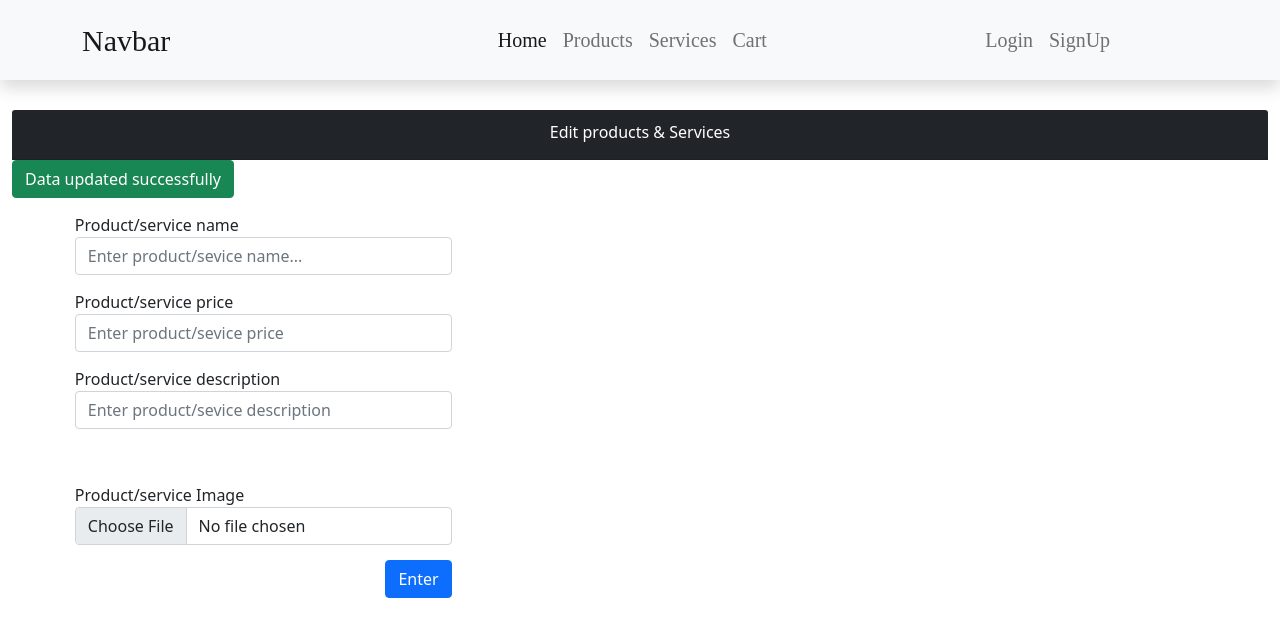
After one commit to plugkevo/pet-ecommerce, a PHP site: page /edit_products_services.php?id=1 in a window 1280 px wide. The commit adds this page. Shown: the top 637 px of the page. Run offline with PHP 8.4, Linux system fonts and the light colour scheme; data that the repository does not hold is empty.

Commit message:
add, update and delete product done

```diff
--- a/connection.php
+++ b/connection.php
@@ -6,7 +6,7 @@ $database="ecommerce";
 
 $conn= mysqli_connect($server, $username, $password, $database);
 if($conn){
-    echo "Database connected successfully";
+    //echo "Database connected successfully";
 }
 else
     echo"Not connected";
--- /dev/null
+++ b/edit_products_services.php
@@ -0,0 +1,159 @@
+<?php
+  include('connection.php');
+
+  $queryrecord = mysqli_query($conn, "SELECT* FROM products_table WHERE no='".$_GET['id']."'");
+  while($fetchrecord = mysqli_fetch_array($queryrecord)){
+    $id= $fetchrecord['no'];
+    $name =$fetchrecord['name'];
+    $price =$fetchrecord['price'];
+    $description =$fetchrecord['description'];
+    $image =$fetchrecord['image'];
+  }
+
+  require_once("process_update_products.php");
+?>
+<!DOCTYPE html>
+<html lang="en">
+
+<head>
+  <meta charset="utf-8">
+  <meta name="viewport" content="width=device-width, initial-scale=1">
+  <title>E-COMMERCE</title>
+  <link href="https://cdn.jsdelivr.net/npm/bootstrap@5.0.2/dist/css/bootstrap.min.css" rel="stylesheet"
+    integrity="sha384-EVSTQN3/azprG1Anm3QDgpJLIm9Nao0Yz1ztcQTwFspd3yD65VohhpuuCOmLASjC" crossorigin="anonymous">
+  <link rel="stylesheet" href="https://cdnjs.cloudflare.com/ajax/libs/font-awesome/6.4.0/css/all.min.css"
+    integrity="sha512-iecdLmaskl7CVkqkXNQ/ZH/XLlvWZOJyj7Yy7tcenmpD1ypASozpmT/E0iPtmFIB46ZmdtAc9eNBvH0H/ZpiBw=="
+    crossorigin="anonymous" referrerpolicy="no-referrer" />
+
+  <script src="https://ajax.googleapis.com/ajax/libs/jquery/3.6.4/jquery.min.js"></script>
+  <script src="https://cdn.jsdelivr.net/npm/bootstrap@5.0.2/dist/js/bootstrap.bundle.min.js"
+    integrity="sha384-MrcW6ZMFYlzcLA8Nl+NtUVF0sA7MsXsP1UyJoMp4YLEuNSfAP+JcXn/tWtIaxVXM"
+    crossorigin="anonymous"></script>
+
+
+  <style>
+    body {}
+
+    .navbar {
+      height: 80px;
+      /* Adjust the height as needed */
+      position: sticky;
+      /* Make the navbar sticky */
+      top: 0;
+      /* Stick it to the top of the viewport */
+      z-index: 100;
+      /* Ensure it's above other elements */
+    }
+    .nav {
+      padding-top: 15px;
+      /* Adjust the top padding as needed to vertically center the content */
+      padding-bottom: 15px;
+      /* Adjust the bottom padding as needed to vertically center the content */
+
+    }
+    .navbar-right {
+      margin-left: 20%;
+
+    }
+    .navbar {
+        font-family: 'Times New Roman', Times, serif:
+        }
+
+        nav {
+        font-family: 'Times New Roman', Times, serif;
+        font-size: 20px;
+        }
+        .container-fluid{
+            margin-top: 30px;
+        }
+    .input{
+        margin-left: 5%;
+        width: 30%;
+        margin-top: 15px;
+    }
+  </style>
+</head>
+
+<body>
+  <nav class="navbar navbar-expand-lg navbar-light bg-light shadow">
+    <div class="container">
+      <a class="navbar-brand" href="#" style="font-size: 30px;">Navbar</a>
+      <button class="navbar-toggler" type="button" data-bs-toggle="collapse" data-bs-target="#navbarNavDropdown"
+        aria-controls="navbarNavDropdown" aria-expanded="false" aria-label="Toggle navigation">
+        <span class="navbar-toggler-icon"></span>
+      </button>
+      <div class="collapse navbar-collapse headings" id="navbarNavDropdown">
+        <ul class="navbar-nav" style="margin-left: 30%;">
+          <li class="nav-item">
+            <a class="nav-link active" aria-current="page" href="index.html">Home</a>
+          </li>
+          <li class="nav-item">
+            <a class="nav-link" href="products.html">Products</a>
+          </li>
+          <li class="nav-item">
+            <a class="nav-link" href="services.html">Services</a>
+          </li>
+          <li class="nav-item dropdown">
+            <a class="nav-link" href="cart.html">Cart</a>
+          </li>
+        </ul>
+        <ul class="navbar-nav navbar-right">
+          <li class="nav-item">
+            <a class="nav-link" href="login.html">Login</a>
+          </li>
+          <li class="nav-item">
+            <a class="nav-link" href="signup.html">SignUp</a>
+          </li>
+        </ul>
+      </div>
+    </div>
+  </nav>
+
+    <div class="container-fluid">
+        <div class="row">
+            <div class="col-lg-12">
+                <div class="card-header bg-dark text-white text-center" style="height: 50px; text-align: center;" >
+                    <span class="align-middle" >Edit products & Services </span>
+                </div>
+            </div>
+        </div>
+      <form method="POST" action="edit_products_services.php?id=<?php echo $id ?>">
+      <div class="response">
+          <span class="btn btn-success"><?php echo $response?></span>
+        </div>
+        <div class="input">
+            <label for="name" class="label">Product/service name</label>
+            <input type="text" class="form-control" value="<?php echo $name?>" name="name" placeholder="Enter product/sevice name...">
+        </div>
+        <div class="input">
+            <label for="price" class="label">Product/service price</label>
+            <input type="number" class="form-control"  value="<?php echo $price  ?>" name="price" placeholder="Enter product/sevice price">
+        </div>
+        <div class="input">
+          <label for="description" class="label">Product/service description</label>
+          <input type="text" class="form-control"  value="<?php echo $description ?>" name="description" placeholder="Enter product/sevice description">
+        </div>
+        <div class="input">
+          <img src=" <?php echo $image ?>" alt="">
+        </div>
+        <div class="input">
+            <label for="price" class="label">Product/service Image</label>
+            <input type="file" class="form-control"  value="<?php echo $image ?>" name="image" placeholder="">
+        </div>
+        <div class="input">
+            <button class="btn btn-primary float-end" name="submit">Enter</button>
+        </div>
+      </form>
+    </div>
+
+
+  <script src="https://cdn.jsdelivr.net/npm/@popperjs/core@2.9.2/dist/umd/popper.min.js"
+    integrity="sha384-IQsoLXl5PILFhosVNubq5LC7Qb9DXgDA9i+tQ8Zj3iwWAwPtgFTxbJ8NT4GN1R8p"
+    crossorigin="anonymous"></script>
+  <script src="https://cdn.jsdelivr.net/npm/bootstrap@5.0.2/dist/js/bootstrap.min.js"
+    integrity="sha384-cVKIPhGWiC2Al4u+LWgxfKTRIcfu0JTxR+EQDz/bgldoEyl4H0zUF0QKbrJ0EcQF"
+    crossorigin="anonymous"></script>
+
+</body>
+
+</html>
--- /dev/null
+++ b/process_update_products.php
@@ -0,0 +1,17 @@
+<?php
+    require_once('connection.php');
+
+    if(isset($_POST['submit'])){
+
+        $name=$_POST['name'];
+        $price=$_POST['price'];
+        $description=$_POST['description'];
+        $image=$_POST['image'];
+    }
+    $updateRecord= mysqli_query($conn, "UPDATE products_table SET name='$name', price='$price', description='$description', image='$image'
+    WHERE no ='".$_GET['id']."' ");
+
+    if($updateRecord){
+        $response="Data updated successfully";
+    }
+?>
```
Also changed, not shown: add_products_services.php (renamed from edit_products_services.html, +36 -16 lines), admin.php (renamed from admin.html, +4 -4 lines), process_delete_product.php (added, +12 -0 lines), update_products_services.html (deleted, +0 -157 lines), update_products_services.php (renamed from add_products_services.html, +52 -46 lines), approve_products_services.php (renamed from approve_products_services.html), cart.php (renamed from cart.html), payment.php (renamed from payment.html), products.php (renamed from products.html), services.php (renamed from services.html).
